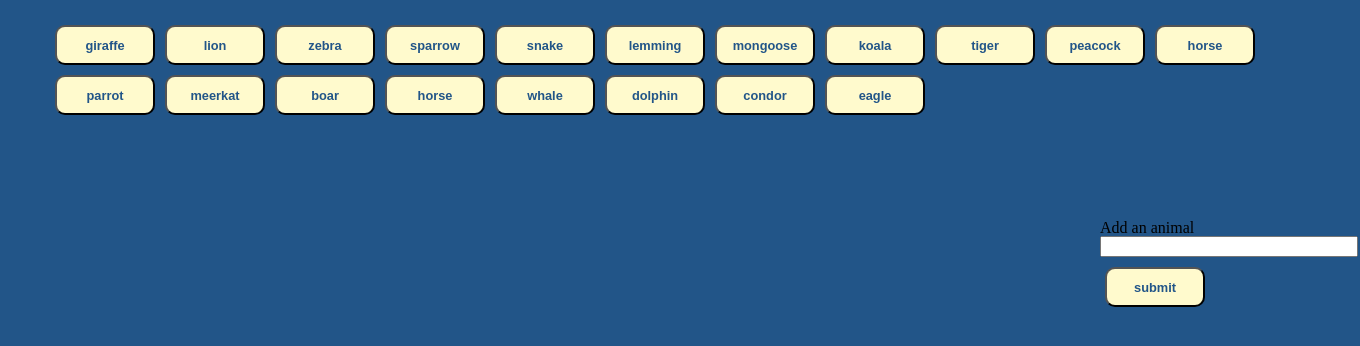
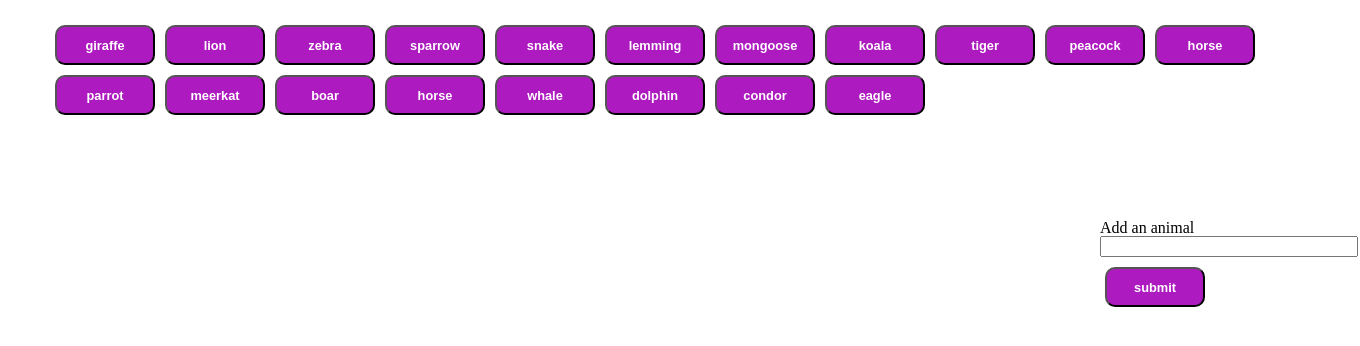
Before and after one commit to illynabruin92/giftastic, a PHP site: page / in a window 1360 px wide. Shown: the top 346 px of the page. Run offline with PHP 8.4, Linux system fonts and the light colour scheme.

Commit message:
purple  buttons

```diff
--- a/assets/css/style.css
+++ b/assets/css/style.css
@@ -1,6 +1,6 @@
 button, #addAnimal {
-  color: #258;
-  background-color: lemonchiffon;
+  color: white;
+  background-color: #ad1abf;
   width: 100px;
   height: 40px;
   border-radius: 10px;
@@ -13,10 +13,6 @@ button, #addAnimal {
 
 #addAnimal {
   margin-top: 10px;
-}
-
-body {
-  background-color: #258;
 }
 
 #animal-form {
```
